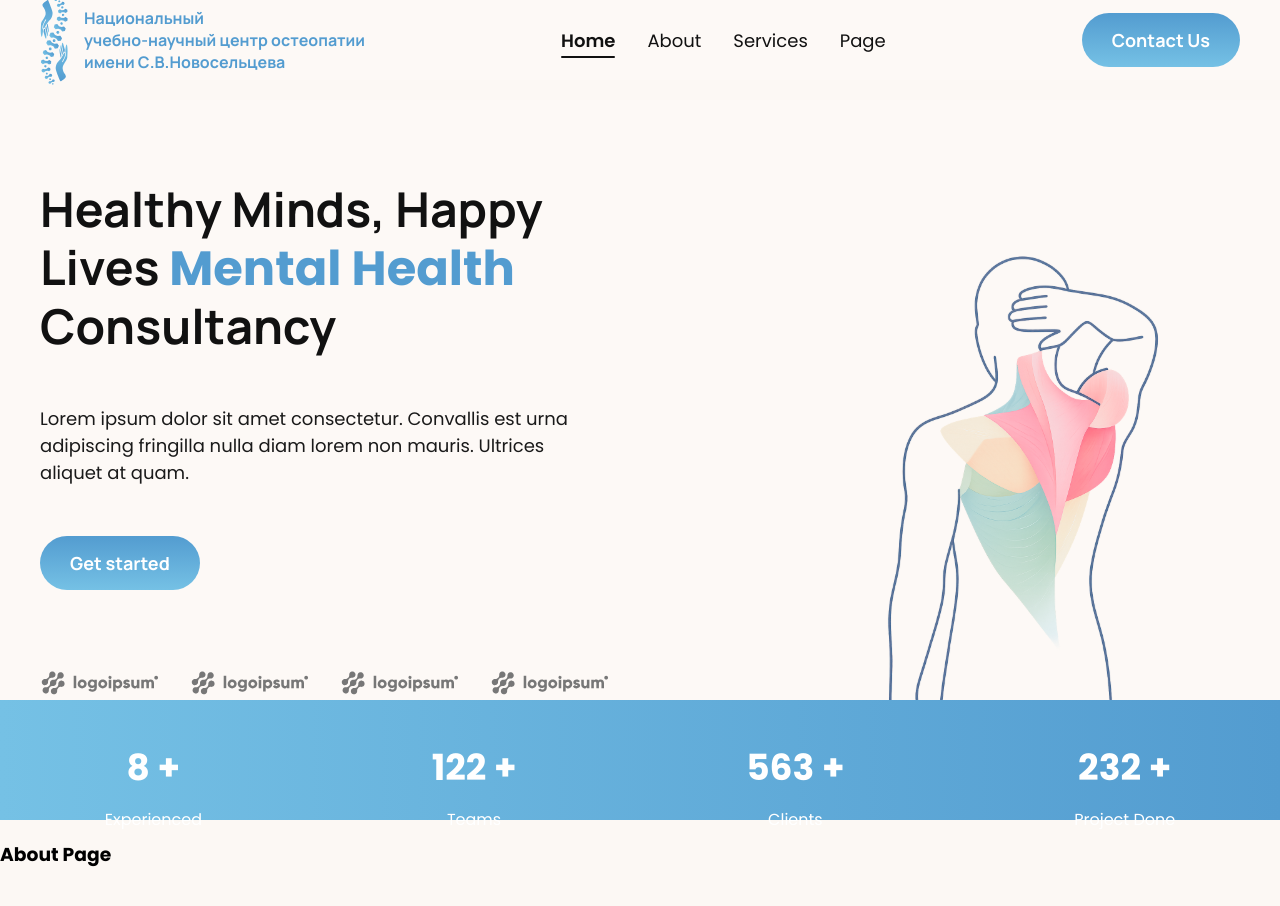
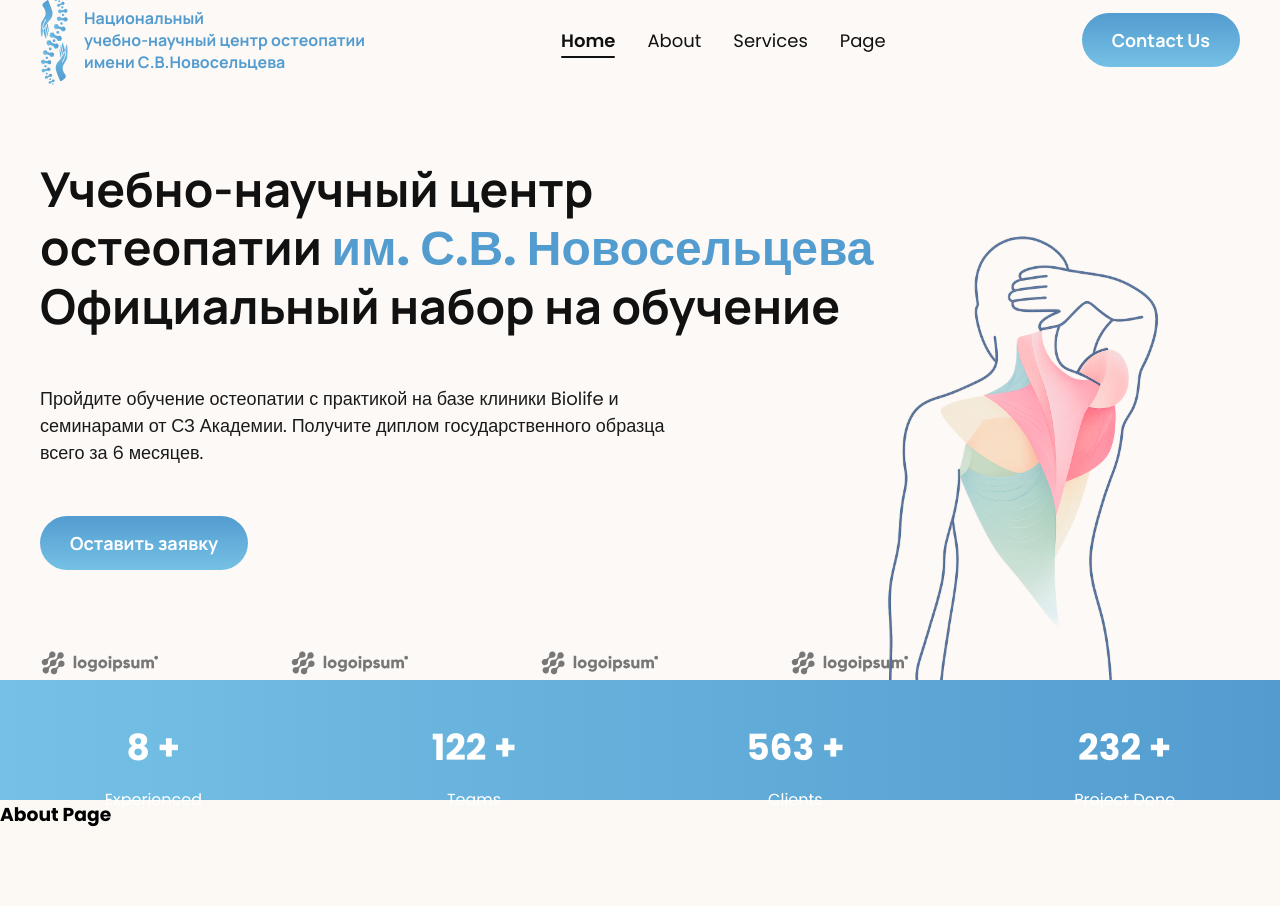
Before and after one commit to uzhojiakbar/Mindfulcare, a Next.js app: page / in a window 1280 px wide. Shown: the top 906 px of the page. Built offline with nearby package versions, Linux system fonts and the light colour scheme.

Commit message:
home ready

```diff
--- a/src/app/globals.css
+++ b/src/app/globals.css
@@ -22,7 +22,7 @@ body {
   background-color: var(--background);
 
   scroll-behavior: smooth;
-  scroll-padding-top: 122px; /* sticky navbar balandligi uchun */
+  scroll-padding-top: 11vh; /* sticky navbar balandligi uchun */
 }
 
 body {
@@ -33,12 +33,10 @@ body {
 .page-container {
   min-height: 100vh;
   /* padding: 20px 0; */
-  padding-bottom: 0;
   /* border: 1px solid red; */
 }
 
 .main-container {
   display: flex;
   flex-direction: column;
-  gap: 20px;
 }
--- a/src/components/Hero/index.jsx
+++ b/src/components/Hero/index.jsx
@@ -27,10 +27,11 @@ const HeroSection = styled.section`
 
 const Left = styled.div`
   padding: 80px 40px;
-  max-width: 650px;
+  max-width: 950px;
   display: flex;
   flex-direction: column;
   gap: 50px;
+  width: 100%;
 `;
 
 const Right = styled.div`
@@ -43,11 +44,11 @@ const Right = styled.div`
 
 const Title = styled.h1`
   font-size: 48px;
-  width: 100%;
   line-height: 1.2;
   font-weight: 700;
   color: #111;
   font-family: "Manrope";
+  width: 100%;
 
   @media (max-width: 768px) {
     font-size: 36px;
@@ -227,10 +228,12 @@ export default function Hero() {
             initial={{ opacity: 0, y: 40 }}
             animate={{ opacity: 1, y: 0 }}
             transition={{ duration: 0.6 }}
+            style={{ width: "100%" }}
           >
             <Title>
-              Healthy Minds, Happy Lives <Highlight>Mental Health </Highlight>{" "}
-              Consultancy
+              Учебно-научный центр <br />
+              остеопатии <Highlight>им. С.В. Новосельцева</Highlight>
+              <br /> Официальный набор на обучение{" "}
             </Title>
           </motion.div>
 
@@ -240,9 +243,11 @@ export default function Hero() {
             transition={{ duration: 0.8, delay: 0.3 }}
           >
             <Description>
-              Lorem ipsum dolor sit amet consectetur. Convallis est urna
-              adipiscing fringilla nulla diam lorem non mauris. Ultrices aliquet
-              at quam.
+              Пройдите обучение остеопатии с практикой на базе клиники Biolife и{" "}
+              <br />
+              семинарами от СЗ Академии. Получите диплом государственного
+              образца <br />
+              всего за 6 месяцев.
             </Description>
           </motion.div>
 
@@ -251,7 +256,7 @@ export default function Hero() {
             animate={{ opacity: 1 }}
             transition={{ duration: 0.8, delay: 0.6 }}
           >
-            <Button>Get started</Button>
+            <Button>Оставить заявку</Button>
           </motion.div>
 
           <Logos>
--- a/src/components/Navar/Navbar.jsx
+++ b/src/components/Navar/Navbar.jsx
@@ -110,7 +110,7 @@ const Navbar = () => {
       const el = document.getElementById(id);
       if (el) {
         const rect = el.getBoundingClientRect();
-        if (rect.top <= 100 && rect.bottom >= 100) {
+        if (rect.top <= 0 && rect.bottom >= 0) {
           currentSection = id;
           break;
         }
```
